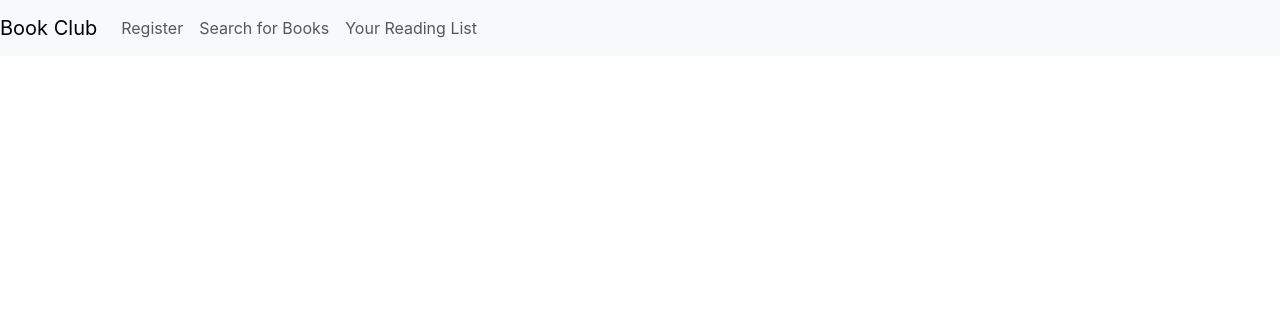
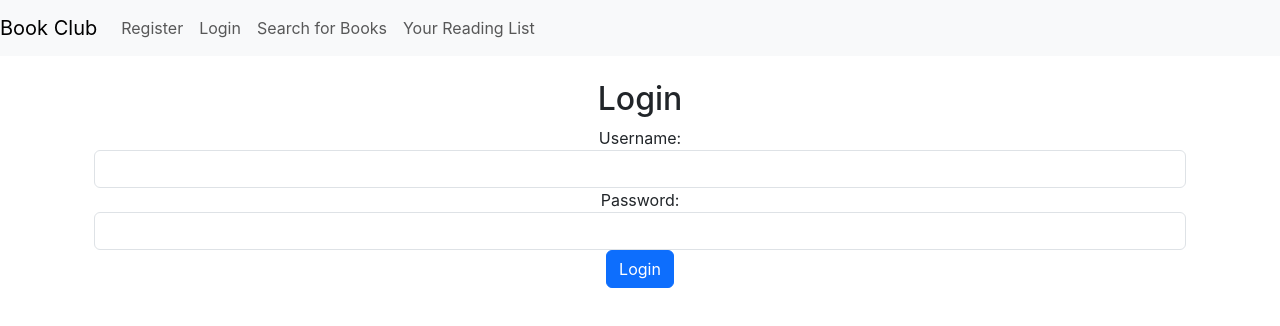
Before and after one commit to drm0011/BookClubAppReact, a React (Create React App) app: page /login in a window 1280 px wide. Shown: the top 326 px of the page. Built offline with nearby package versions, Linux system fonts and the light colour scheme; no server answers; what @microsoft/signalr would draw is missing.

Commit message:
jwt login

```diff
--- a/src/App.js
+++ b/src/App.js
@@ -1,6 +1,7 @@
 import React from 'react';
 import { BrowserRouter as Router, Route, Routes, Link } from 'react-router-dom';
 import RegistrationForm from './components/RegistrationForm';
+import LoginForm from './components/LoginForm';
 import BooksPage from './components/BooksPage';
 import ReadingListPage from './components/ReadingListPage';
 
@@ -16,6 +17,9 @@ function App() {
                                 <Link className="nav-link" to="/register">Register</Link>
                             </li>
                             <li className="nav-item">
+                                <Link className="nav-link" to="/login">Login</Link>
+                            </li>
+                            <li className="nav-item">
                                 <Link className="nav-link" to="/books">Search for Books</Link>
                             </li>
                             <li className="nav-item">
@@ -27,6 +31,7 @@ function App() {
                 <div className="container mt-4">
                     <Routes>
                         <Route path="/register" element={<RegistrationForm />} />
+                        <Route path="/login" element={<LoginForm/>}/>
                         <Route path="/books" element={<BooksPage />} />
                         <Route path="/reading-list" element={<ReadingListPage />} />
                         <Route path="/" element={<h1>Welcome to the Book Club App</h1>} />
--- /dev/null
+++ b/src/components/LoginForm.jsx
@@ -0,0 +1,80 @@
+import React, { useState } from 'react';
+import { useNavigate } from 'react-router-dom';
+
+function LoginForm() {
+  const [formData, setFormData] = useState({
+    username: '',
+    password: '',
+  });
+  const navigate = useNavigate();
+
+  const handleChange = (event) => {
+    const { name, value } = event.target;
+    setFormData({
+      ...formData,
+      [name]: value,
+    });
+  };
+
+  const handleSubmit = async (event) => {
+    event.preventDefault();
+    const loginData = {
+      Username: formData.username,
+      Password: formData.password,
+    };
+
+    try {
+      const response = await fetch(`${process.env.REACT_APP_API_URL}/login`, {
+        method: 'POST',
+        headers: {
+          'Content-Type': 'application/json',
+        },
+        body: JSON.stringify(loginData),
+      });
+
+      if (response.ok) {
+        const data = await response.json();
+        localStorage.setItem('token', data.token);
+        navigate('/reading-list'); // Redirect to a protected route
+      } else {
+        const error = await response.json();
+        console.error('Login failed', error);
+      }
+    } catch (error) {
+      console.error('Network error:', error);
+    }
+  };
+
+  return (
+    <div className="container mt-4">
+      <h2>Login</h2>
+      <form onSubmit={handleSubmit}>
+        <div className="form-group">
+          <label htmlFor="username">Username:</label>
+          <input
+            type="text"
+            id="username"
+            name="username"
+            className="form-control"
+            value={formData.username}
+            onChange={handleChange}
+          />
+        </div>
+        <div className="form-group">
+          <label htmlFor="password">Password:</label>
+          <input
+            type="password"
+            id="password"
+            name="password"
+            className="form-control"
+            value={formData.password}
+            onChange={handleChange}
+          />
+        </div>
+        <button type="submit" className="btn btn-primary">Login</button>
+      </form>
+    </div>
+  );
+}
+
+export default LoginForm;
```
